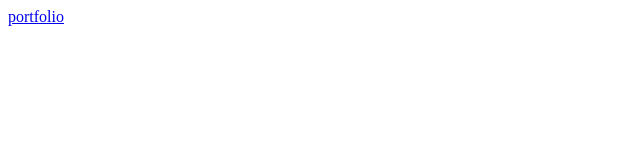
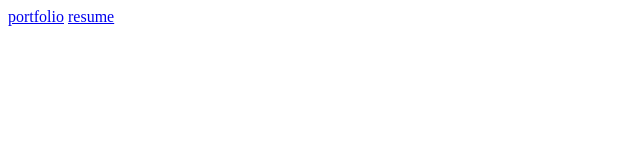
Before and after one commit to guganinfo/guganinfo.github.io, a plain HTML site: page index.html in a window 1280 px wide. Shown: the full height of the page, 0-640 px from the left. Drawn offline with Linux system fonts and the light colour scheme.

Commit message:
Update index.html

```diff
--- a/index.html
+++ b/index.html
@@ -7,5 +7,6 @@
 </head>
 <body>
     <a href="myportfolio.html">portfolio</a>
+       <a href="myportfolio.html">resume</a>
 </body>
 </html>
```
